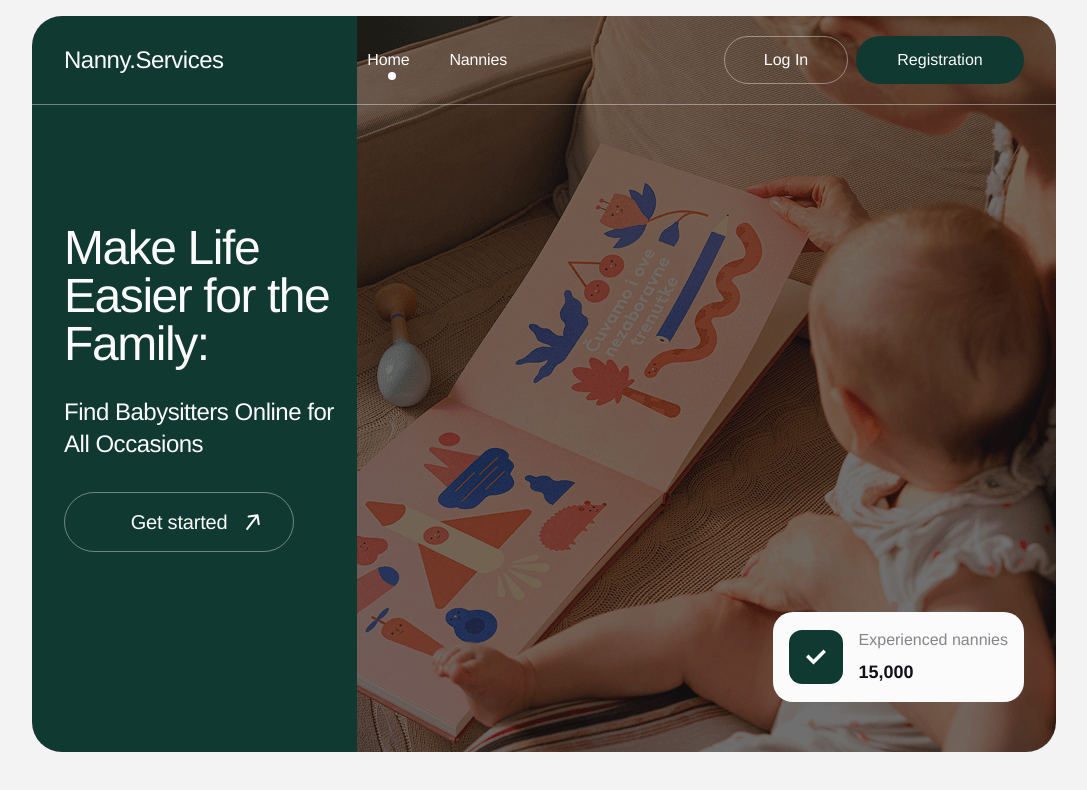
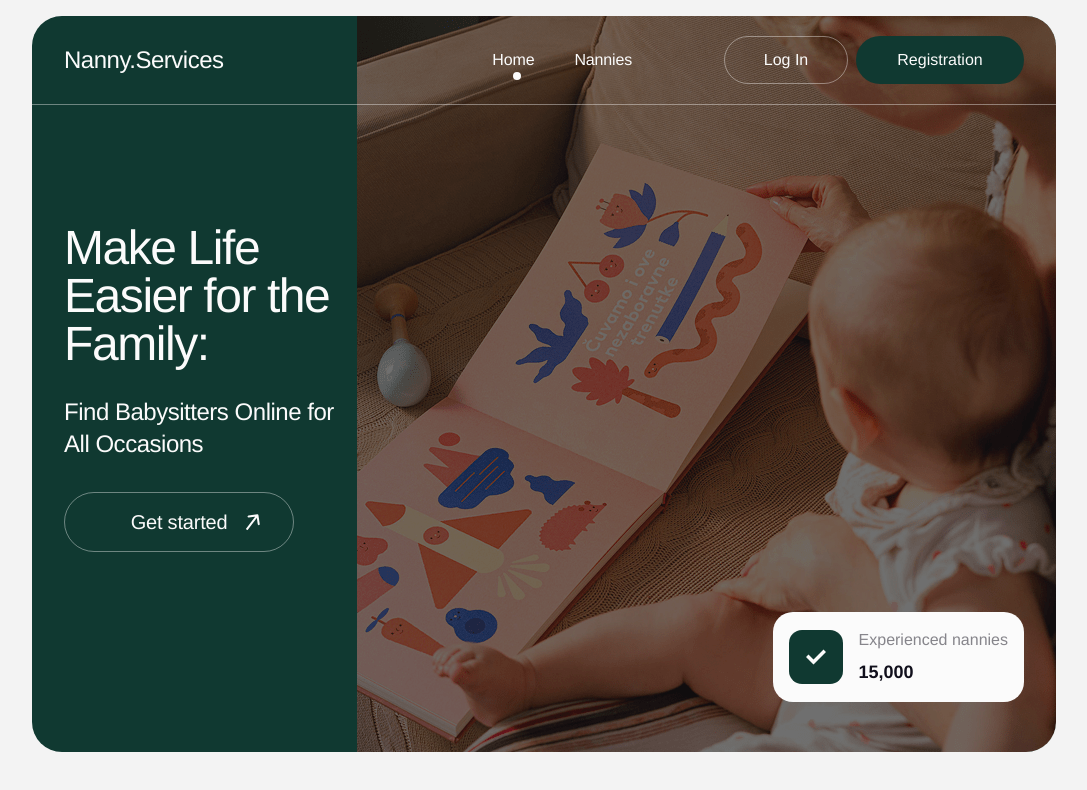
Before and after one commit to yelyzaveta-heorhiieva/nanny-services, a React (Vite) app: page / in a window 1280 px wide. Shown: the top 790 px of the page, without its empty margins (96-1183 px from the left). Built offline with nearby package versions, Linux system fonts and the light colour scheme.

Commit message:
add styles for navigation

```diff
--- a/src/components/Navigation.tsx
+++ b/src/components/Navigation.tsx
@@ -1,17 +1,20 @@
 import { useSelector } from 'react-redux';
 import NavItem from './NavItem';
 import { selectIsLogged } from '../redux/selectors';
+import { useLocation } from 'react-router-dom';
 
 export interface NavigationProps {
   onClick?: () => void;
 }
 
-
-export default function Navigation({onClick}: NavigationProps) {
+export default function Navigation({ onClick }: NavigationProps) {
   const isLogged = useSelector(selectIsLogged);
+  const location = useLocation();
 
   return (
-    <nav className='xl:mr-[217px]'>
+    <nav
+      className={location.pathname === '/' ? 'xl:mr-[92px]' : 'xl:mr-[217px]'}
+    >
       <ul className='flex xl:flex-row flex-col text-xl font-normal text-center xl:text-base leading-[125%] tracking-[-0.01em] gap-10 xl:py-[14px]'>
         <NavItem link='/' name='Home' onClick={onClick} />
         <NavItem link='/nannies' name='Nannies' onClick={onClick} />
```
